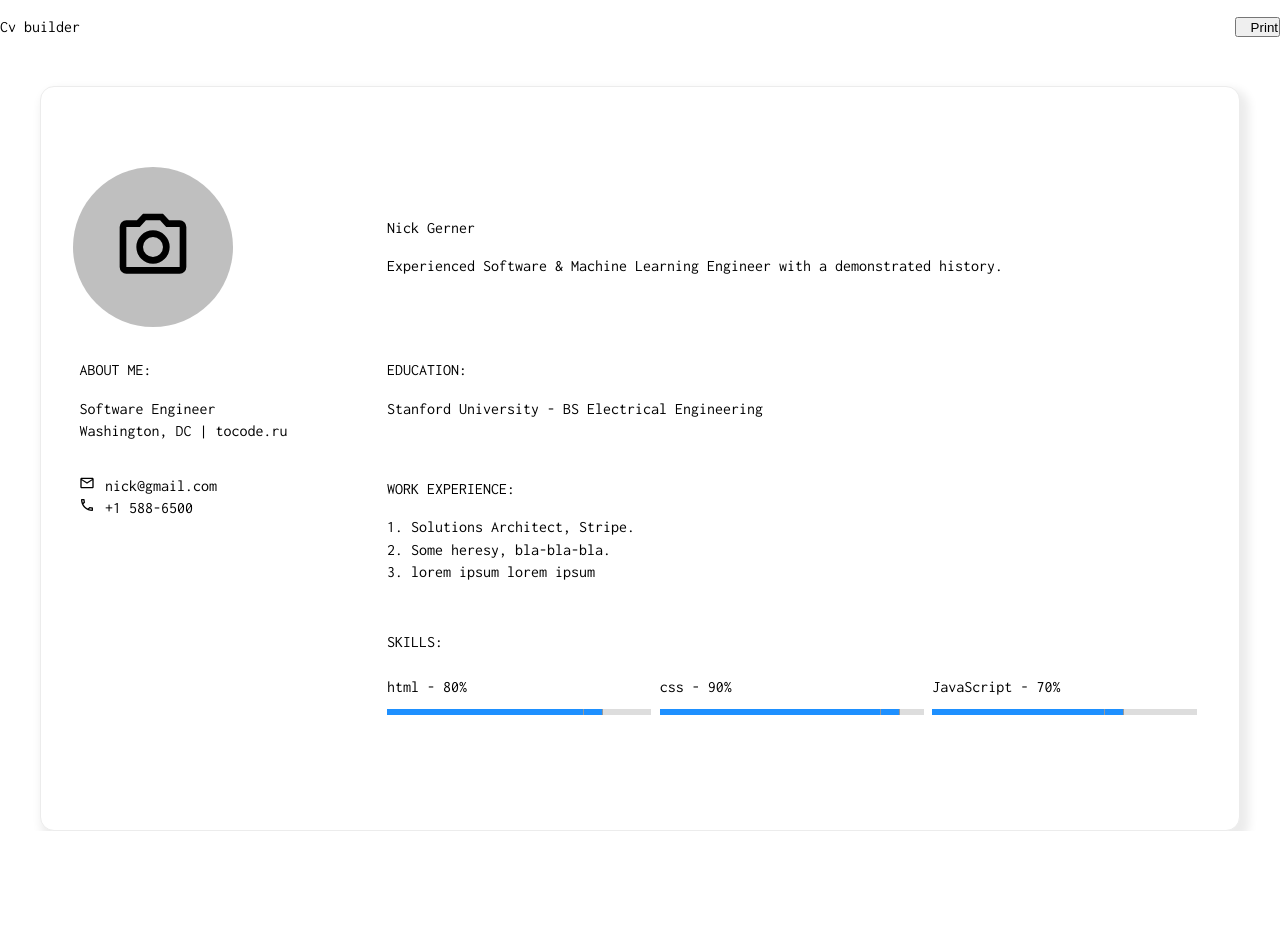
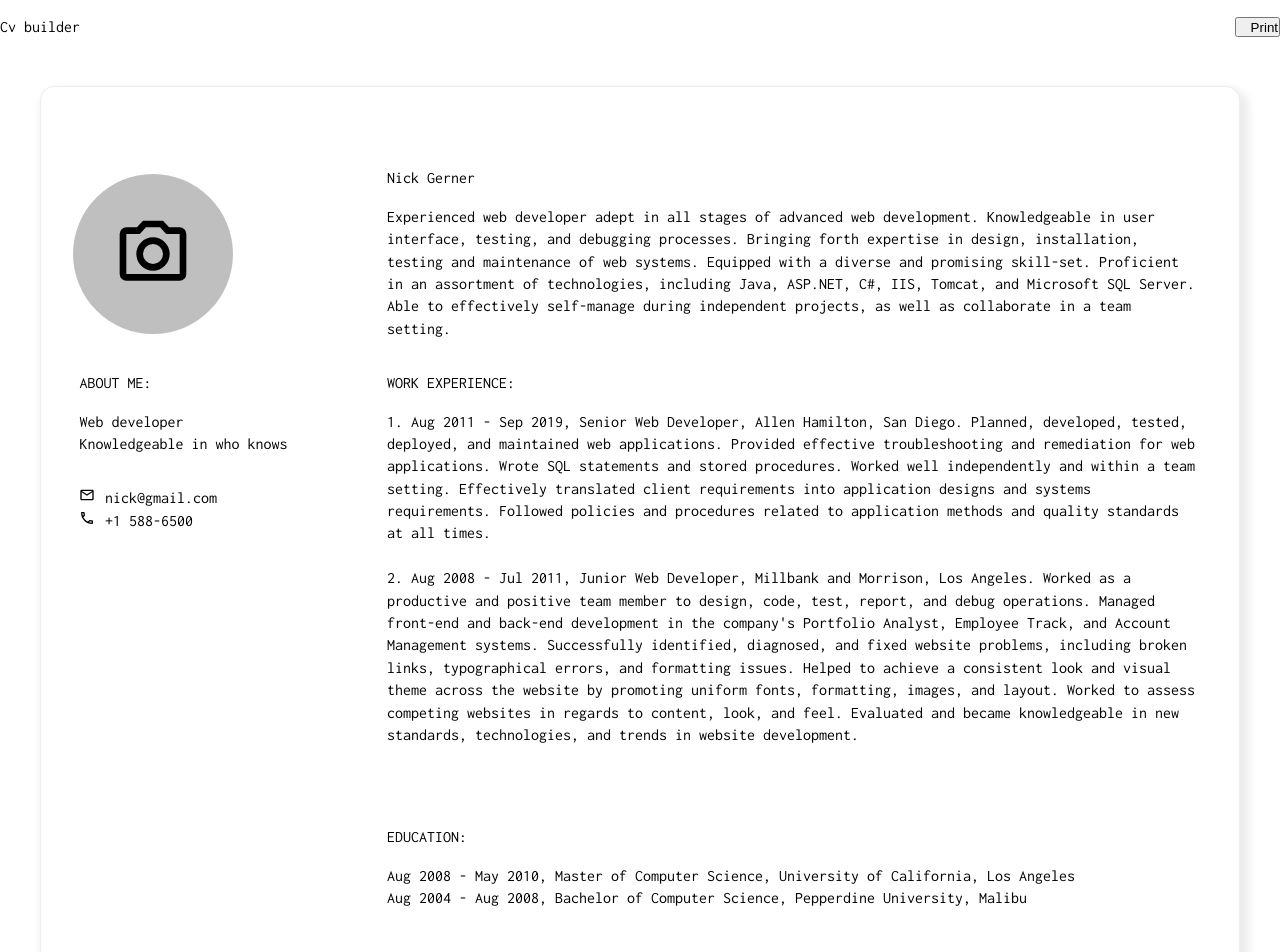
Before and after one commit to DiKeySnakes/cv-application-project, a React (Create React App) app: page / in a window 1280 px wide. Shown: the top 952 px of the page. Before the commit the page ends 831 px from the top, so only its background shows below. Built offline with nearby package versions, Linux system fonts and the light colour scheme; some icons are missing; the HTML template or start-up script is replaced by a standard one.

Commit message:
Modify src/components/InitInformation.js

```diff
--- a/src/components/CVBuilder.js
+++ b/src/components/CVBuilder.js
@@ -97,6 +97,29 @@ const CVBuilder = () => {
     });
   };
 
+  const handleEducationAddClick = () => {
+    setInformation((prevState) => {
+      return {
+        ...prevState,
+        education: information.education.concat({
+          text: 'Write here anything you want',
+          id: uniqid(),
+        }),
+      };
+    });
+  };
+
+  const handleEducationRemoveClick = (e) => {
+    const target = e.target;
+    const elemId = target.parentNode.firstChild.id;
+    setInformation((prevState) => {
+      return {
+        ...prevState,
+        education: information.education.filter((elem) => elem.id !== elemId),
+      };
+    });
+  };
+
   return (
     <div className='ui-wrapper'>
       <MainTitle onClick={handlePrintClick} />
@@ -134,17 +157,11 @@ const CVBuilder = () => {
               </Sidebar>
 
               <Content>
-                <Title size='3' isUppercase>
-                  Education:
-                </Title>
-                <Description>{information.education}</Description>
-
                 <Title
                   size='3'
                   isUppercase
                   isShowButton
-                  onClick={handleWorkExperienceAddClick}
-                  style={{ marginTop: '3.6rem' }}>
+                  onClick={handleWorkExperienceAddClick}>
                   Work experience:
                 </Title>
                 {information.workExperience.map((elem, index) => (
@@ -154,6 +171,24 @@ const CVBuilder = () => {
                     isShowButton
                     onClick={handleWorkExperienceRemoveClick}>
                     {index + 1}. {elem.text}
+                  </Description>
+                ))}
+
+                <Title
+                  size='3'
+                  isUppercase
+                  isShowButton
+                  onClick={handleEducationAddClick}
+                  style={{ marginTop: '3.6rem' }}>
+                  Education:
+                </Title>
+                {information.education.map((elem) => (
+                  <Description
+                    key={elem.id}
+                    id={elem.id}
+                    isShowButton
+                    onClick={handleEducationRemoveClick}>
+                    {elem.text}
                   </Description>
                 ))}
 
--- a/src/components/InitInformation.js
+++ b/src/components/InitInformation.js
@@ -3,21 +3,42 @@ import uniqid from 'uniqid';
 const InitInformation = {
   name: 'Nick Gerner',
   description:
-    'Experienced Software & Machine Learning Engineer with a demonstrated history.',
-  aboutPrimary: 'Software Engineer',
-  aboutSecondary: 'Washington, DC | tocode.ru',
+    'Experienced web developer adept in all stages of advanced web development. Knowledgeable in user interface, testing, and debugging processes. Bringing forth expertise in design, installation, testing and maintenance of web systems. Equipped with a diverse and promising skill-set. Proficient in an assortment of technologies, including Java, ASP.NET, C#, IIS, Tomcat, and Microsoft SQL Server. Able to effectively self-manage during independent projects, as well as collaborate in a team setting.',
+  aboutPrimary: 'Web developer',
+  aboutSecondary: 'Knowledgeable in who knows',
   email: 'nick@gmail.com',
   phone: '+1 588-6500',
-  education: 'Stanford University - BS Electrical Engineering',
+  education: [
+    {
+      text: 'Aug 2008 - May 2010, Master of Computer Science, University of California, Los Angeles',
+      id: uniqid(),
+    },
+    {
+      text: 'Aug 2004 - Aug 2008, Bachelor of Computer Science, Pepperdine University, Malibu',
+      id: uniqid(),
+    },
+  ],
   workExperience: [
-    { text: 'Solutions Architect, Stripe.', id: uniqid() },
-    { text: 'Some heresy, bla-bla-bla.', id: uniqid() },
-    { text: 'lorem ipsum lorem ipsum', id: uniqid() },
+    {
+      text: 'Aug 2011 - Sep 2019, Senior Web Developer, Allen Hamilton, San Diego. Planned, developed, tested, deployed, and maintained web applications. Provided effective troubleshooting and remediation for web applications. Wrote SQL statements and stored procedures. Worked well independently and within a team setting. Effectively translated client requirements into application designs and systems requirements. Followed policies and procedures related to application methods and quality standards at all times.',
+      id: uniqid(),
+    },
+    {
+      text: "Aug 2008 - Jul 2011, Junior Web Developer, Millbank and Morrison, Los Angeles. Worked as a productive and positive team member to design, code, test, report, and debug operations. Managed front-end and back-end development in the company's Portfolio Analyst, Employee Track, and Account Management systems. Successfully identified, diagnosed, and fixed website problems, including broken links, typographical errors, and formatting issues. Helped to achieve a consistent look and visual theme across the website by promoting uniform fonts, formatting, images, and layout. Worked to assess competing websites in regards to content, look, and feel. Evaluated and became knowledgeable in new standards, technologies, and trends in website development.",
+      id: uniqid(),
+    },
   ],
   skills: [
-    { name: 'html', percent: '80', id: uniqid() },
-    { name: 'css', percent: '90', id: uniqid() },
-    { name: 'JavaScript', percent: '70', id: uniqid() },
+    { name: 'Visual Design Skills', percent: '80', id: uniqid() },
+    {
+      name: 'Knowledge in User Interface/ User Experience',
+      percent: '90',
+      id: uniqid(),
+    },
+    { name: 'Adaptability', percent: '70', id: uniqid() },
+    { name: 'Database Management', percent: '70', id: uniqid() },
+    { name: 'Strong Leadership Skills', percent: '70', id: uniqid() },
+    { name: 'Programming', percent: '70', id: uniqid() },
   ],
 };
 
```
